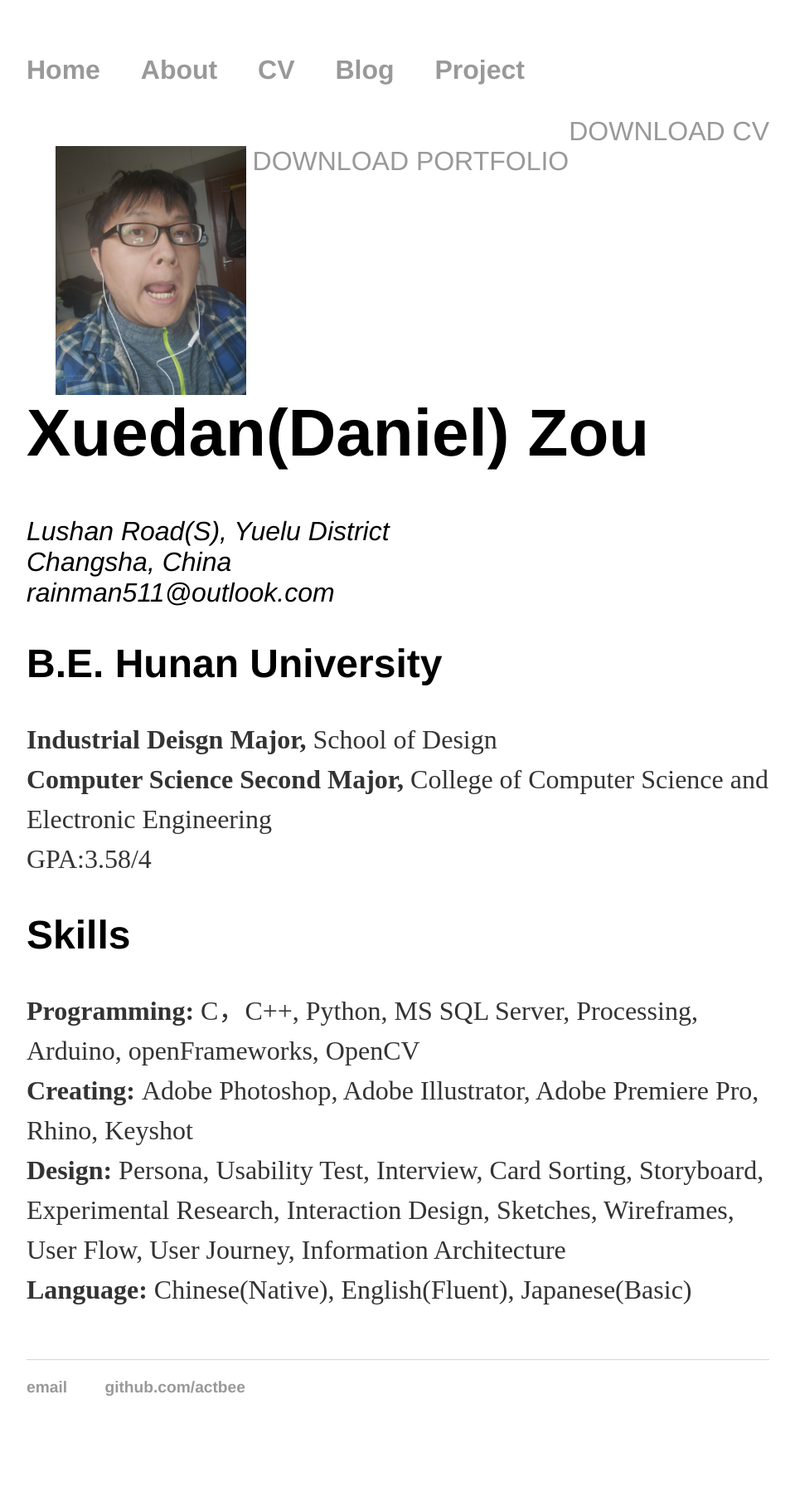
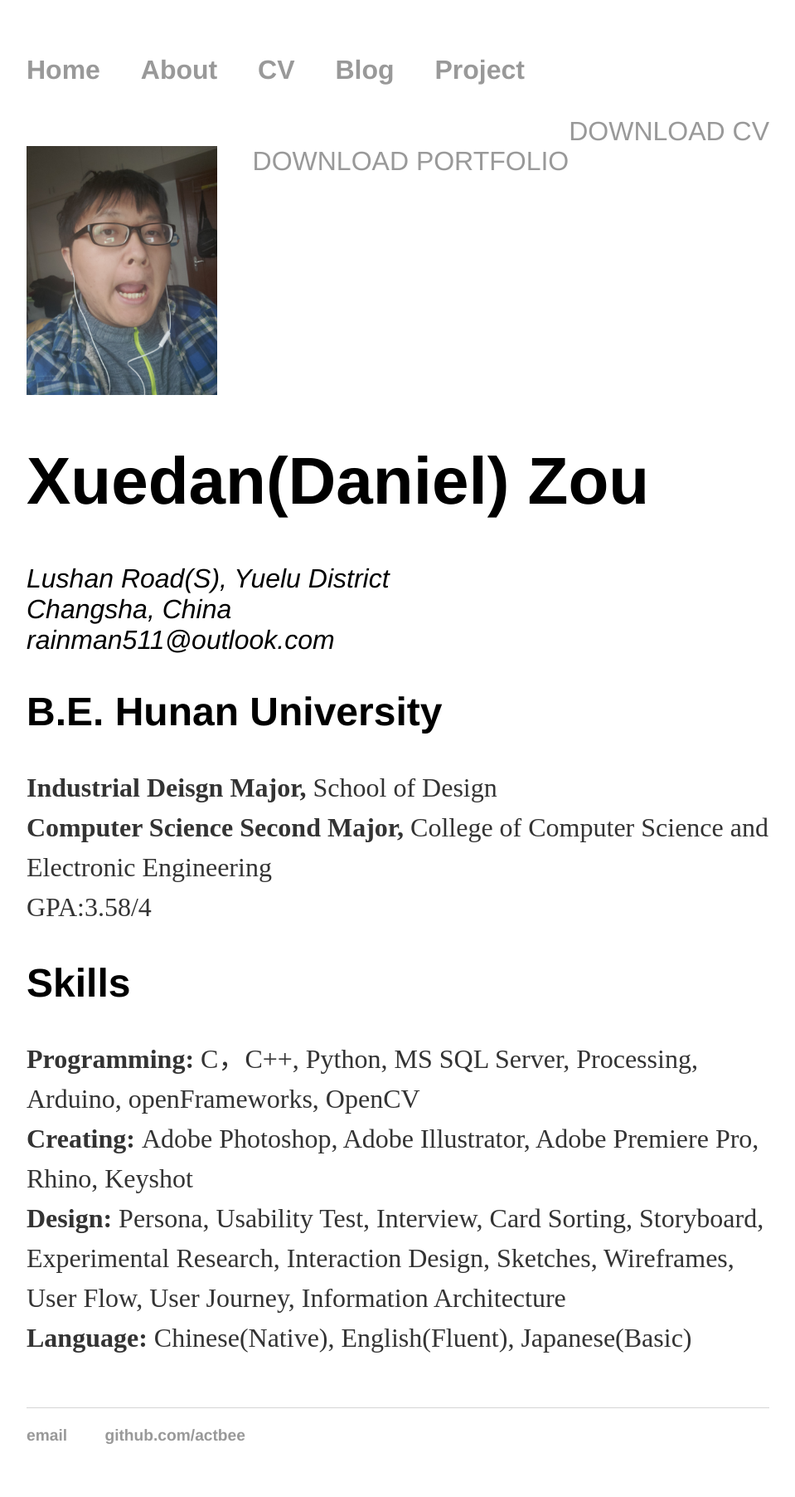
Before and after one commit to actbee/actbee.github.io, a Jekyll site: the page built from cv/index.html, in a window 1280 px wide. Shown: the whole page at 83% size, without its empty margins (160-1119 px from the left). Built offline with Jekyll 4.4.1, drawn with Linux system fonts in a browser that asks for light colours; before the commit the page ends 1747 px from its top, so only the background shows below that.

Commit message:
fixed cv

```diff
--- a/cv/index.html
+++ b/cv/index.html
@@ -7,7 +7,7 @@
 		<a href="https://github.com/actbee/actbee.github.io/raw/master/cv/CV.pdf" class="download" title="Download CV as PDF">Download CV</a>
 		<br/><br/>
         <a href="https://github.com/actbee/actbee.github.io/raw/master/cv/Portfolio.pdf" class="download" title="Dowload Portfolio">Download Portfolio</a>
-        <img src="https://github.com/actbee/actbee.github.io/blob/master/images/self.png?raw=true" width="230" height="300" style="float:right;margin-right:8px;"/>
+        <img src="https://github.com/actbee/actbee.github.io/blob/master/images/self.png?raw=true" width="230" height="300"/>
 					<h1>Xuedan(Daniel) Zou</h1>
 					<address>
 					Lushan Road(S), Yuelu District<br>
```
